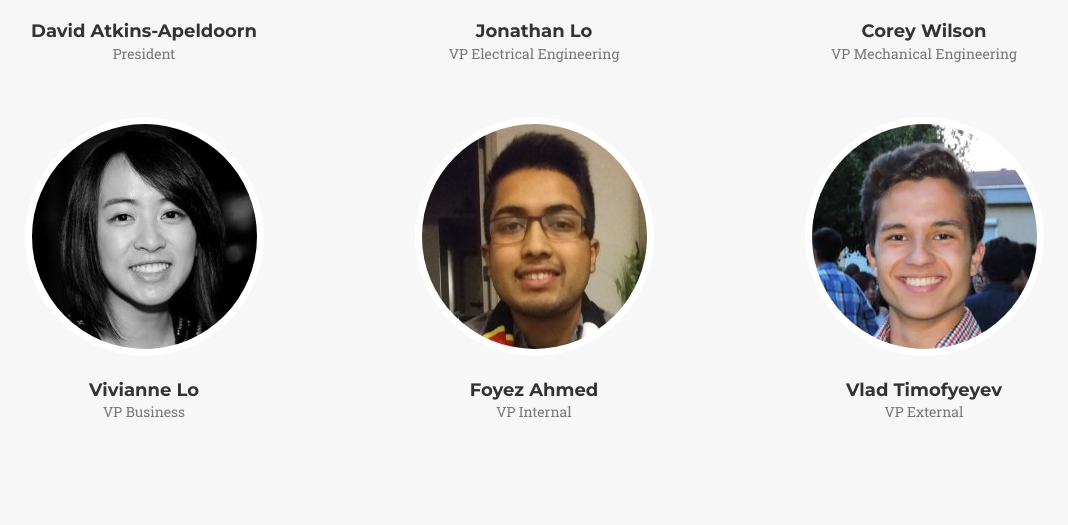
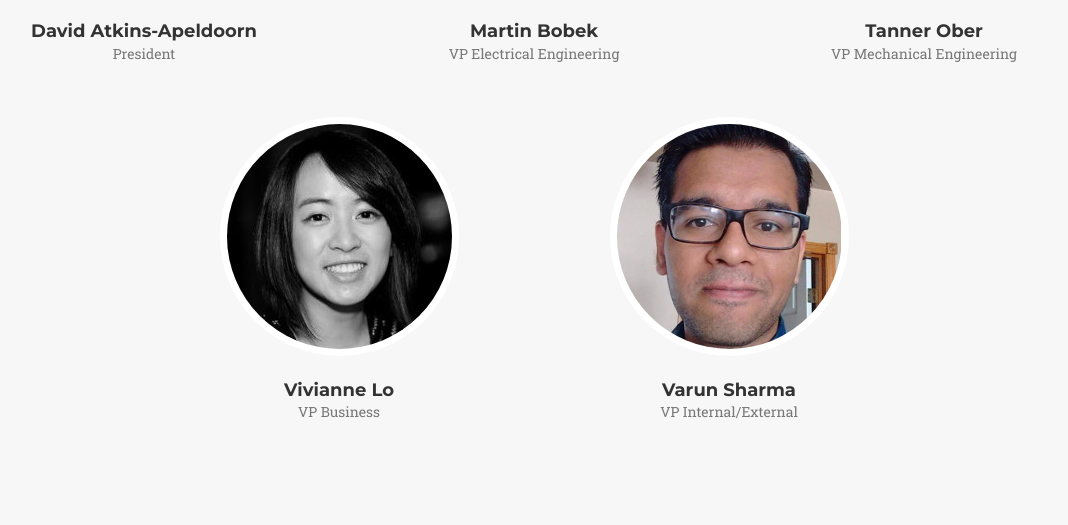
Before and after one commit to TeamZeusHub/TeamZeusHub.github.io, a plain HTML site: page index.html in a window 1280 px wide. Shown: the part 4566-5091 px from the top of the page, without its empty margins (106-1174 px from the left). Drawn offline with nearby package versions, Linux system fonts and the light colour scheme; a script that the page names is missing; a web font is replaced by a local one.

Commit message:
Martin Bobek: Changed some of the names and pictures of VP's. Since there are currently 5 VP's, bottom row now only has two people. One more exec (VP Business) still needs to be updated.

```diff
--- a/css/agency.css
+++ b/css/agency.css
@@ -944,3 +944,7 @@ body {
 		text-align: center;
 	}
 }
+
+.col-bottom-left {
+	margin-left:16.67%;
+}
--- a/index.html
+++ b/index.html
@@ -380,7 +380,7 @@
             <div class="col-sm-4">
                 <div class="team-member">
                     <img src="img/team/elec.jpg" class="img-responsive img-circle" alt="">
-                    <h4>Jonathan Lo</h4>
+                    <h4>Martin Bobek</h4>
                     <p class="text-muted">VP Electrical Engineering</p>
                 </div>
             </div>
@@ -388,12 +388,12 @@
             <div class="col-sm-4">
                 <div class="team-member">
                     <img src="img/team/mech.jpg" class="img-responsive img-circle" alt="">
-                    <h4>Corey Wilson</h4>
+                    <h4>Tanner Ober</h4>
                     <p class="text-muted">VP Mechanical Engineering</p>
                 </div>
             </div>
 
-            <div class="col-sm-4">
+            <div class="col-bottom-left col-sm-4">
                 <div class="team-member">
                     <img src="img/team/business.jpg" class="img-responsive img-circle" alt="">
                     <h4>Vivianne Lo</h4>
@@ -403,19 +403,19 @@
 
             <div class="col-sm-4">
                 <div class="team-member">
-                    <img src="img/team/internal.jpg" class="img-responsive img-circle" alt="">
-                    <h4>Foyez Ahmed</h4>
-                    <p class="text-muted">VP Internal</p>
+                    <img src="img/team/extern-intern.jpg" class="img-responsive img-circle" alt="">
+                    <h4>Varun Sharma</h4>
+                    <p class="text-muted">VP Internal/External</p>
                 </div>
             </div>
-
+            <!--
             <div class="col-sm-4">
                 <div class="team-member">
                     <img src="img/team/external.jpg" class="img-responsive img-circle" alt="">
                     <h4>Vlad Timofyeyev</h4>
                     <p class="text-muted">VP External</p>
                 </div>
-            </div>
+            </div>-->
 
         </div>
     </div>
```
Also changed, not shown: img/team/elec.jpg, img/team/extern-intern.jpg (added), img/team/mech.jpg.
